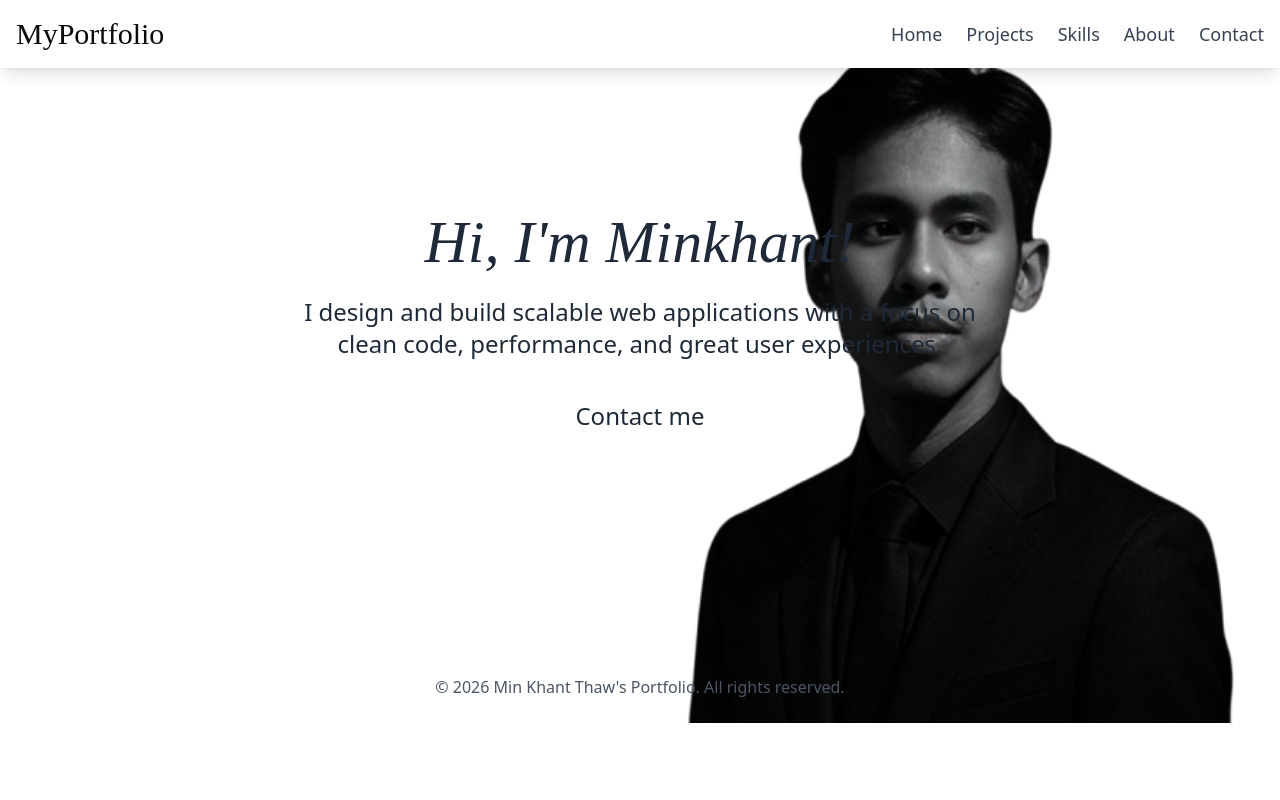
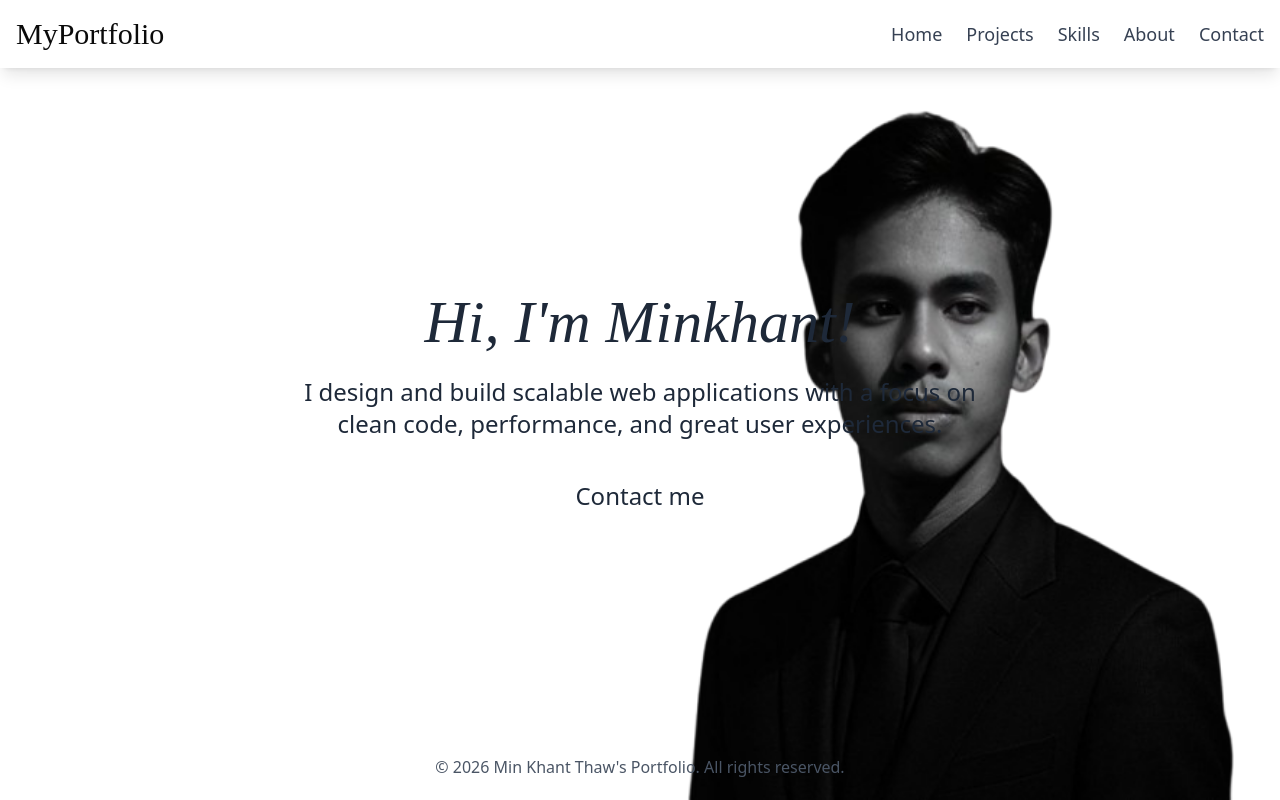
Before and after one commit to mk293822/Portfolio, a React (Vite) app: page / in a window 1280 px wide. Built offline with nearby package versions, Linux system fonts and the light colour scheme; a web font is replaced by a local one.

Commit message:
fix height on about and home page

```diff
--- a/src/pages/About.tsx
+++ b/src/pages/About.tsx
@@ -2,7 +2,7 @@ const About = () => {
 	return (
 		<section
 			id="about"
-			className="min-h-screen snap-start [pt-10vh]"
+			className="min-h-screen snap-start pt-[10vh]"
 		>
 			<div className=" hero h-[calc(90vh+2.5px)] flex-col justify-center items-center text-center px-6 bg-contain bg-no-repeat bg-bottom-right">
 				<h1 className="text-4xl md:text-6xl mb-6 font-radley italic">
--- a/src/pages/Home.tsx
+++ b/src/pages/Home.tsx
@@ -3,7 +3,7 @@ const Home = () => {
 	return (
 		<section
 			id="home"
-			className="min-h-screen snap-start [pt-10vh]"
+			className="min-h-screen snap-start pt-[10vh]"
 		>
 			{/* Hero Section */}
 			<div className="hero flex flex-col items-center justify-center h-[calc(90vh+2.5px)] bg-contain bg-no-repeat bg-right">
```
